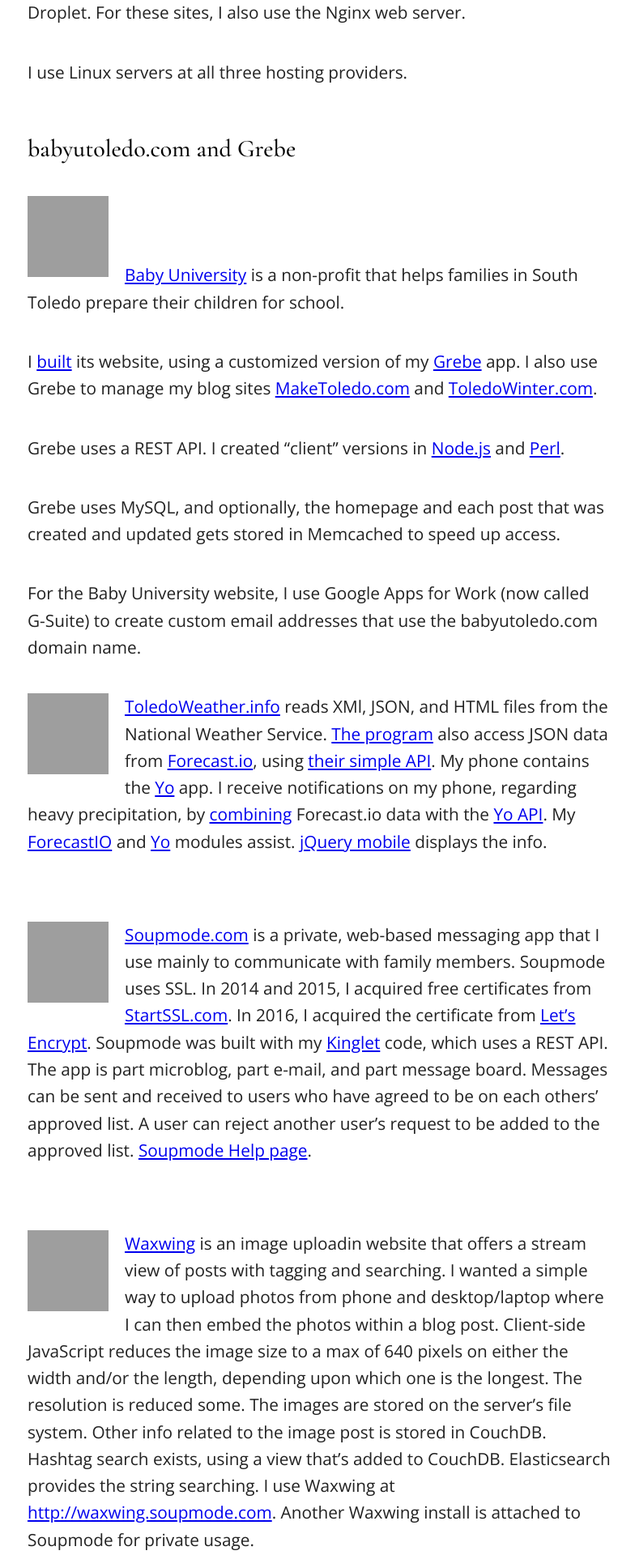
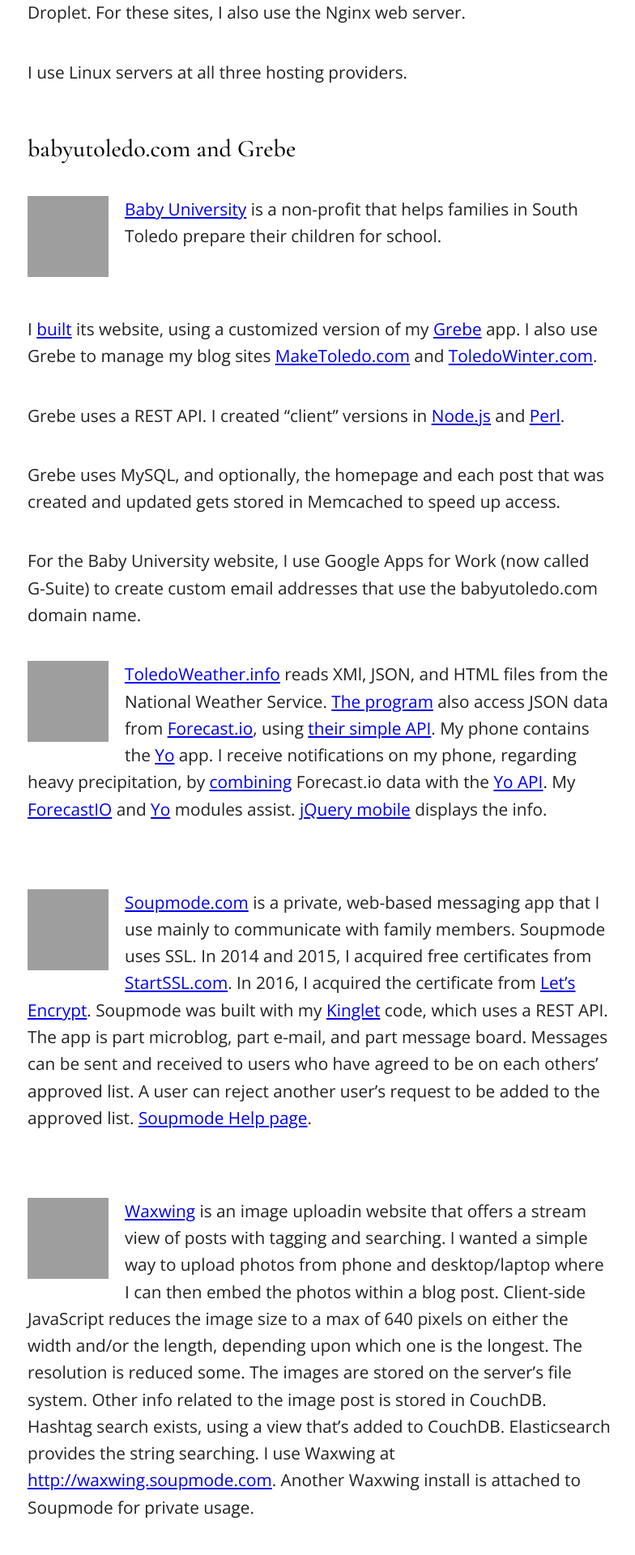
Before and after one commit to jrsawvel/jrsawvel.github.io, a Jekyll site: the page built from _posts/2016-09-20-projects.md, in a window 1280 px wide. Shown: the part 847-2767 px from the top of the page at 81% size, without its empty margins (246-1030 px from the left). Built offline with Jekyll 4.4.1, drawn with Linux system fonts in a browser that asks for light colours; grey boxes are pictures that could not be loaded.

Commit message:
Update 2016-09-20-projects.md

```diff
--- a/_posts/2016-09-20-projects.md
+++ b/_posts/2016-09-20-projects.md
@@ -22,9 +22,7 @@
 ### babyutoledo.com and Grebe
 
 
-<p markdown="1" style="clear:both;padding-bottom:2em;"><img class="largescreens" style="float:left;padding-right:20px;width:100px;height:100px"  src="https://c2.staticflickr.com/8/7441/27652053586_1511cbbaef_q.jpg" /></p>
-
-[Baby University](http://babyutoledo.com) is a non-profit that helps families in South Toledo prepare their children for school.
+<p markdown="1" style="clear:both;padding-bottom:2em;"><img class="largescreens" style="float:left;padding-right:20px;width:100px;height:100px"  src="https://c2.staticflickr.com/8/7441/27652053586_1511cbbaef_q.jpg" /> [Baby University](http://babyutoledo.com) is a non-profit that helps families in South Toledo prepare their children for school.</p>
 
 I [built](https://github.com/jrsawvel/Grebe-BabyU) its website, using a customized version of my [Grebe](https://github.com/jrsawvel/Grebe) app. I also use Grebe to manage my blog sites [MakeToledo.com](http://maketoledo.com) and [ToledoWinter.com](http://toledowinter.com).
 
```
